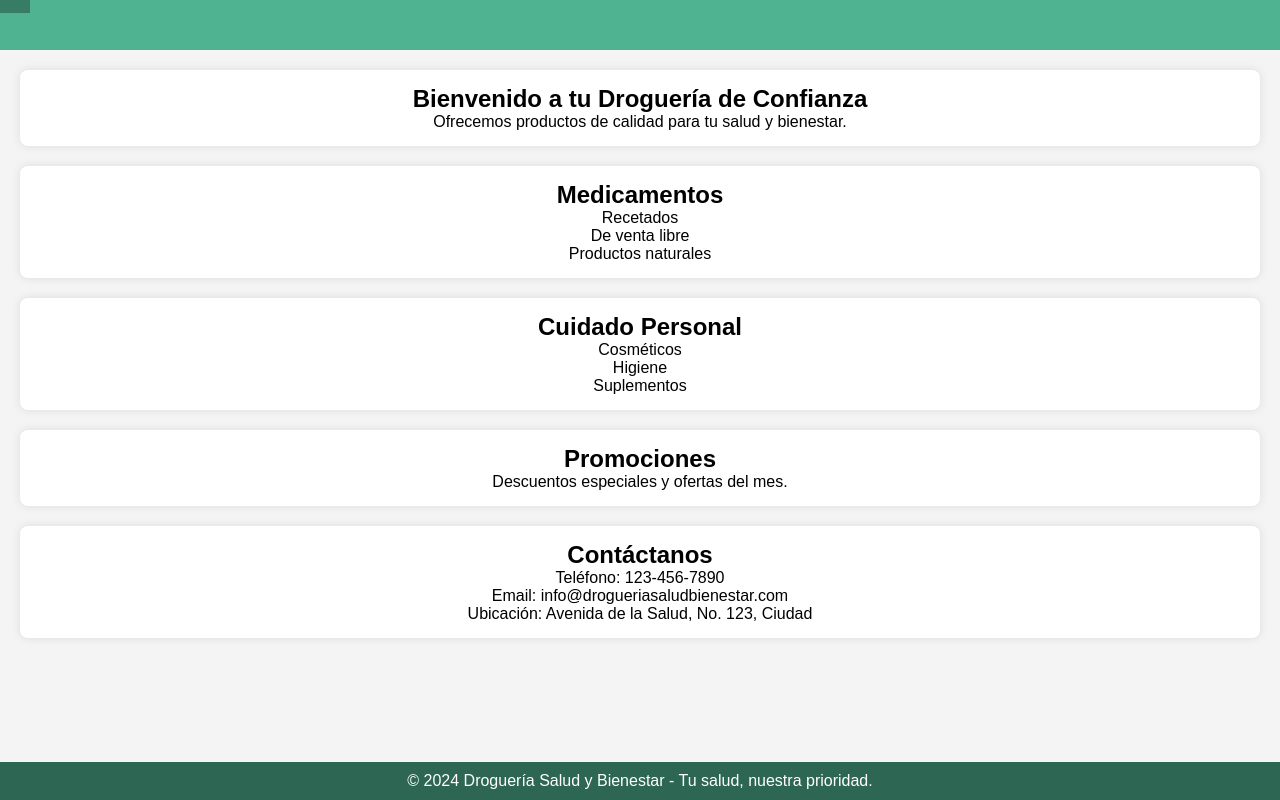
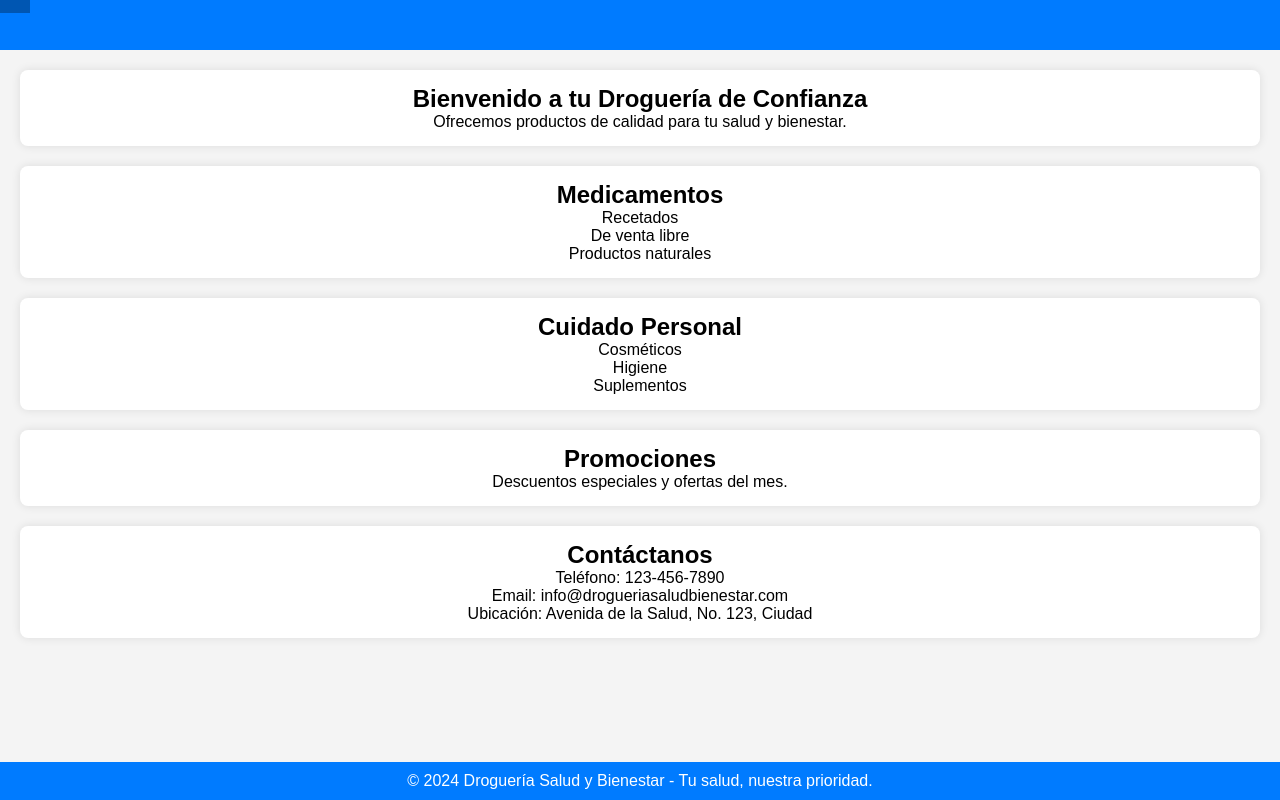
Before and after one commit to Santiweb967/proyecto, a plain HTML site: page Proyecto/index.html in a window 1280 px wide. Drawn offline with Linux system fonts and the light colour scheme.

Commit message:
cambio de color

```diff
--- a/Proyecto/css/style.css
+++ b/Proyecto/css/style.css
@@ -19,7 +19,7 @@
   }
 
   .main-header{
-    background: #4FB391;
+    background: #007bff;
     width: 100%;
     height:50px;
   }
@@ -31,7 +31,7 @@
     width: 200px;
     top:50px;
     height:calc(100vh - 50px);
-    background:#2D6653;
+    background:#007bff;
     transform:translateX(-100%);
     transition:.4s ease;
   }
@@ -128,7 +128,7 @@ section ul{
 footer {
   text-align: center;
   padding: 10px;
-  background-color: #2D6653;
+  background-color: #007bff;
   color: white;
   position: fixed;
   bottom: 0;
```
